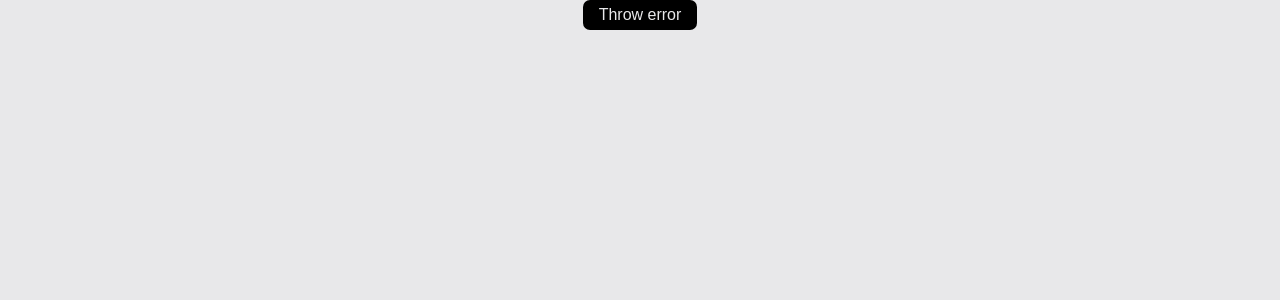
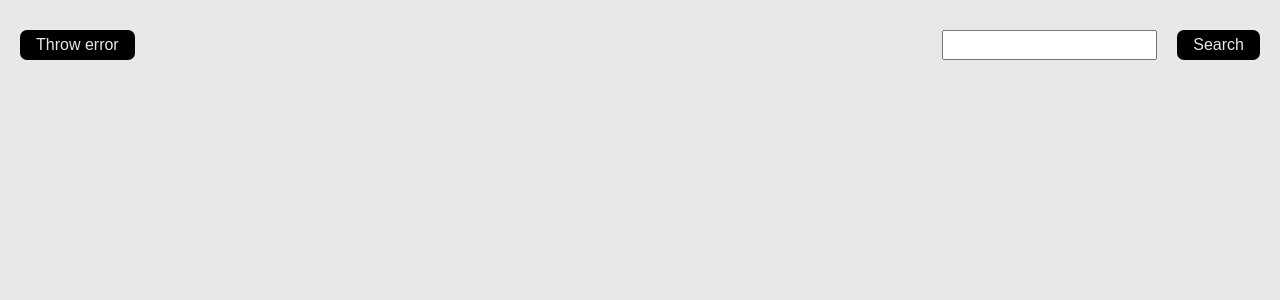
Before and after one commit to alekseng/REACT2025Q1, a React (Vite) app: page / in a window 1280 px wide. Shown: the top 300 px of the page. Built offline with nearby package versions, Linux system fonts and the light colour scheme.

Commit message:
feat: add header. add header form. refactor: change styles

```diff
--- a/src/app/App.tsx
+++ b/src/app/App.tsx
@@ -1,7 +1,7 @@
-import { BugButton } from './providers/ErrorBoundary';
+import { Header } from '../widgets/Header';
 
 function App() {
-  return <BugButton />;
+  return <Header />;
 }
 
 export default App;
--- a/src/app/styles/index.scss
+++ b/src/app/styles/index.scss
@@ -1,14 +1,19 @@
 @import 'variables/global.scss';
 
+* {
+  margin: 0;
+  padding: 0;
+  box-sizing: border-box;
+}
+
 body {
-  margin: 0;
-  display: flex;
   background-color: var(--bg-color);
-  min-width: 320px;
-  min-height: 100vh;
 }
 
 #root {
-  max-width: 1280px;
+  width: 100%;
+  max-width: var(--max-width);
+  height: 100%;
   margin: 0 auto;
+  padding: var(--padding);
 }
--- a/src/app/styles/variables/global.scss
+++ b/src/app/styles/variables/global.scss
@@ -3,4 +3,7 @@
   --primary-color: #000000;
   --inverted-primary-color: #e8e8ea;
   --input-border-color: #089700;
+  --max-width: 1280px;
+  --padding: 20px;
+  --header-height: 50px;
 }
--- /dev/null
+++ b/src/features/HeaderForm/index.ts
@@ -0,0 +1 @@
+export { HeaderForm } from './ui/HeaderForm';
--- /dev/null
+++ b/src/features/HeaderForm/ui/HeaderForm.module.scss
@@ -0,0 +1,4 @@
+.form {
+  display: flex;
+  gap: 20px;
+}
--- /dev/null
+++ b/src/features/HeaderForm/ui/HeaderForm.tsx
@@ -0,0 +1,12 @@
+import { Input } from '../../../shared/ui/Input/Input';
+import { Button } from '../../../shared/ui/Button/Button';
+import cls from './HeaderForm.module.scss';
+
+export const HeaderForm = () => {
+  return (
+    <form className={cls.form} action="">
+      <Input />
+      <Button>Search</Button>
+    </form>
+  );
+};
--- a/src/shared/ui/Button/Button.module.scss
+++ b/src/shared/ui/Button/Button.module.scss
@@ -5,6 +5,7 @@
   font-size: 16px;
   border: none;
   outline: none;
+  height: max-content;
 }
 
 .primary {
--- /dev/null
+++ b/src/widgets/Header/index.ts
@@ -0,0 +1 @@
+export { Header } from './ui/Header';
--- /dev/null
+++ b/src/widgets/Header/ui/Header.module.scss
@@ -0,0 +1,6 @@
+.header {
+  display: flex;
+  justify-content: space-between;
+  align-items: center;
+  height: var(--header-height);
+}
--- /dev/null
+++ b/src/widgets/Header/ui/Header.tsx
@@ -0,0 +1,15 @@
+import { BugButton } from '../../../app/providers/ErrorBoundary';
+import { memo } from 'react';
+import cls from './Header.module.scss';
+import { HeaderForm } from '../../../features/HeaderForm';
+
+export const Header = memo(() => {
+  return (
+    <header className={cls.header}>
+      <BugButton />
+      <HeaderForm />
+    </header>
+  );
+});
+
+Header.displayName = 'Header';
--- a/src/widgets/PageError/ui/PageError.module.scss
+++ b/src/widgets/PageError/ui/PageError.module.scss
@@ -1,6 +1,6 @@
 .page-error {
   width: 100%;
-  height: 100vh;
+  height: calc(100dvh - var(--header-height));
   display: flex;
   align-items: center;
   justify-content: center;
```
